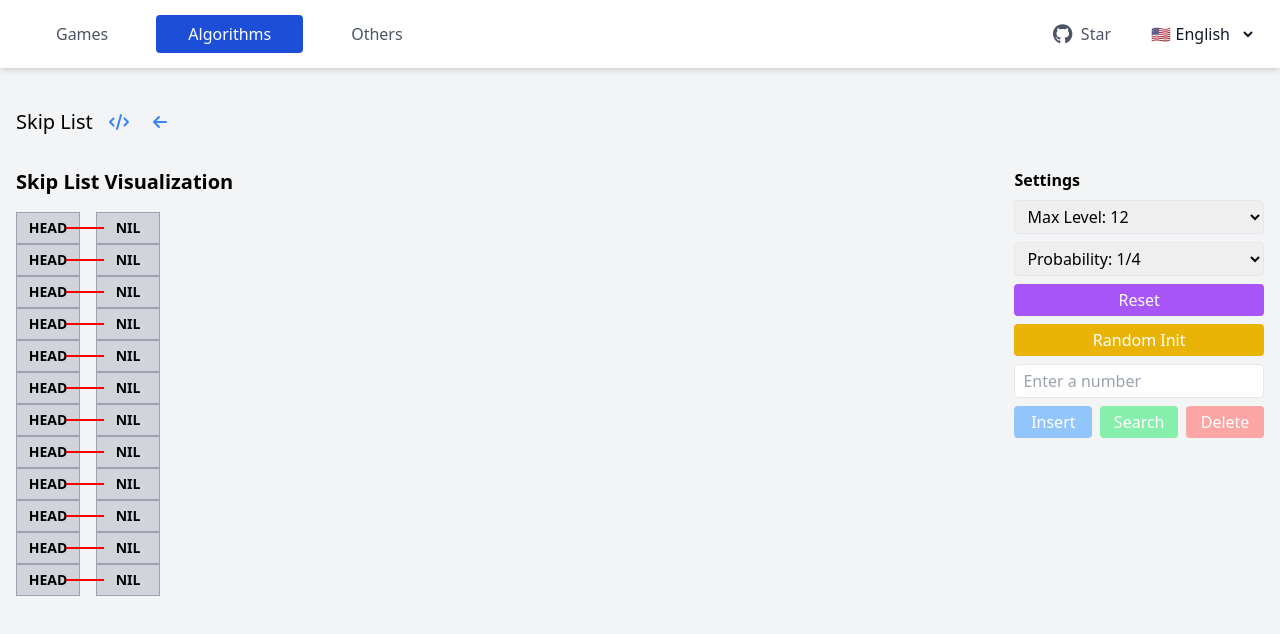
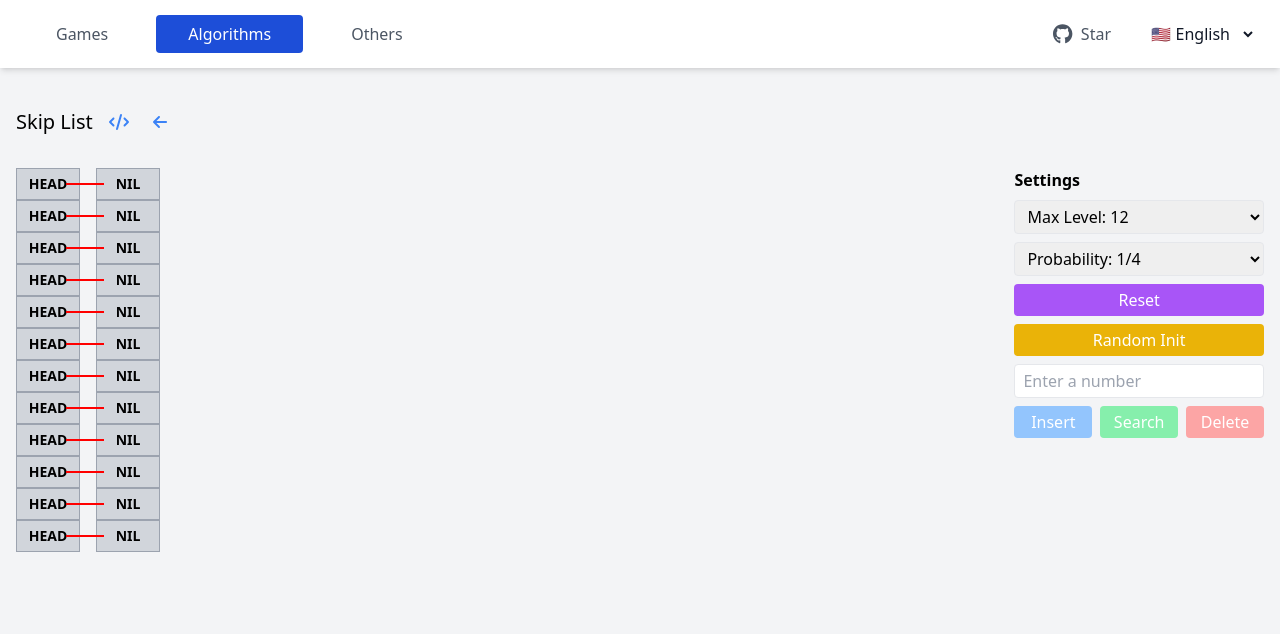
Before and after one commit to selfboot/ai_gallery, a Next.js app: page /en/algorithms/skiplist in a window 1280 px wide. Shown: the top 634 px of the page. Built offline with nearby package versions, Linux system fonts and the light colour scheme.

Commit message:
Fix skiplist connect line in scroll

```diff
--- a/src/app/[lang]/algorithms/skiplist/content.js
+++ b/src/app/[lang]/algorithms/skiplist/content.js
@@ -143,9 +143,10 @@ const ConnectionLines = ({ nodes }) => {
   const nodeWidth = 48;
   const nodeHeight = 32;
   const horizontalGap = 16;
+  const totalWidth = nodes.length * (nodeWidth + horizontalGap);
 
   return (
-    <svg className="absolute top-0 left-0 w-full h-full" style={{ pointerEvents: 'none' }}>
+    <svg className="absolute top-0 left-0" width={totalWidth} height="100%" style={{ pointerEvents: 'none' }}>
       {nodes.map((node, nodeIndex) => {
         if (nodeIndex === nodes.length - 1) return null;
         const startX = nodeIndex * (nodeWidth + horizontalGap) + nodeWidth + 2;
@@ -239,14 +240,13 @@ const SkipListVisualization = () => {
   return (
     <div className="p-4 flex flex-col lg:flex-row">
       <div className="lg:w-4/5 lg:pr-4 order-2 lg:order-1 lg:pr-10">
-        <h2 className="text-xl font-bold mb-4">{t('skip_list_visualization')}</h2>
         {operation && (
           <div className="mb-4">
             {t('operation_result', { operation, result })}
           </div>
         )}
         <div className="relative overflow-x-auto">
-          <div className="w-max">
+          <div className="w-max relative">
             <ConnectionLines nodes={nodes} />
             <div className="flex items-end space-x-4 pb-4">
               {nodes.map((node, index) => (
@@ -262,6 +262,7 @@ const SkipListVisualization = () => {
           </div>
         </div>
       </div>
+
       <div className="lg:w-1/5 mt-4 lg:mt-0 order-1 lg:order-2">
         <h3 className="font-bold mb-2">{t('settings')}</h3>
         <div className="flex flex-col space-y-2">
--- a/src/app/dictionaries/en.json
+++ b/src/app/dictionaries/en.json
@@ -153,7 +153,6 @@
   "items": "items",
   "skiplist_title": "Skip List",
   "skiplist_description": "Skip list is a data structure that allows fast search within an ordered sequence of elements. This page shows the process of insert, delete and search for elements in the skip list.",
-  "skip_list_visualization": "Skip List Visualization",
   "settings": "Settings",
   "max_level": "Max Level: {{level}}",
   "probability": "Probability: 1/{{prob}}",
--- a/src/app/dictionaries/zh.json
+++ b/src/app/dictionaries/zh.json
@@ -162,7 +162,6 @@
   "items": "项",
   "skiplist_title": "跳表",
   "skiplist_description": "跳表是一种随机化的数据结构，用于在有序链表中快速查找元素。本页面展示了跳表的基本操作，包括插入、删除、搜索等。",
-  "skip_list_visualization": "跳表可视化",
   "settings": "设置",
   "max_level": "最高层: {{level}}",
   "probability": "概率: 1/{{prob}}",
```
